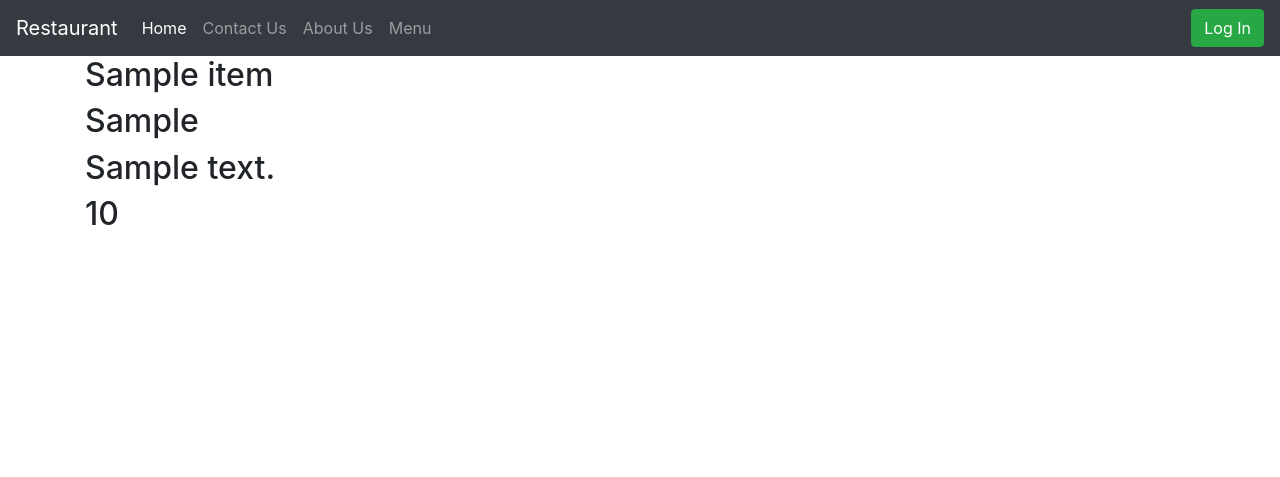
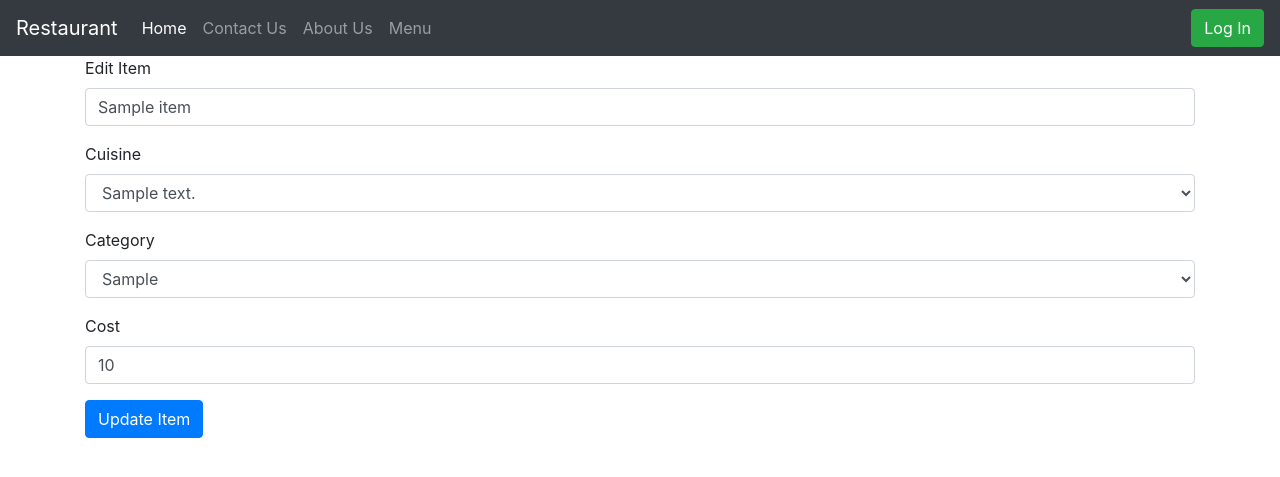
Before and after one commit to ParitoshChaudhary/Billing, a Django app: page /menu/edit/1 in a window 1280 px wide. Shown: the top 477 px of the page. Run offline with Django 3.2, Linux system fonts and the light colour scheme; tables that the repository leaves empty hold one stand-in row (values such as "Sample post"); some libraries are stand-ins or nearby versions.

Commit message:
Added edit option and pagination. Dated 25.03.2020

```diff
--- a/menu_app/views.py
+++ b/menu_app/views.py
@@ -3,6 +3,7 @@ from django.contrib.auth.decorators import login_required
 from menu_app.models import Item as ItemList, Category, Cuisine
 from menu_app.forms import ItemForm, CategoryForm, CuisineForm
 from django.contrib import messages
+from django.core.paginator import Paginator
 
 
 # Create your views here.
@@ -16,6 +17,9 @@ def menu_list(request):
         'category': category,
         'cuisine': cuisine
     }
+    paginator = Paginator(item_list, 10)
+    page = request.GET.get('pg')
+    item_list = paginator.get_page(page)
     return render(request, 'menu_list.html', context)
 
 
@@ -46,8 +50,11 @@ def add_item(request):
         item_list = ItemList.objects.all()
         cuisine = Cuisine.objects.all()
         categories = Category.objects.all()
+        paginator = Paginator(item_list, 10)
+        page = request.GET.get('pg')
+        items = paginator.get_page(page)
         context = {
-            'items': item_list,
+            'items': items,
             'categories' : categories,
             'cuisine' : cuisine
         }
@@ -56,12 +63,31 @@ def add_item(request):
 
 def edit_item(request, item_id):
     if request.method == 'POST':
-        pass
+        item = ItemList.objects.get(pk=item_id)
+        itemform = ItemForm(request.POST, instance = item)
+        cuisineform = CuisineForm(request.POST, instance = item.cuisine)
+        catform = CategoryForm(request.POST, instance = item.category)
+        if itemform.is_valid():
+            item = itemform.save(commit=False)
+            cui = cuisineform.save(commit=False)
+            cat = catform.save(commit=False)
+
+            item.cuisine = Cuisine.objects.get(cuisine=cui)
+            item.category = Category.objects.get(category_type=cat)
+            item.name = request.POST.get('name')
+            item.cost = request.POST.get('cost')
+            item.save()
+        messages.success(request, 'Item edited successfully.')
+        return redirect('add_item')
 
     else:
         item_name = ItemList.objects.get(pk=item_id)
+        cuisine = Cuisine.objects.all()
+        categories = Category.objects.all()
         context = {
-            'items': item_name
+            'items': item_name,
+            'categories' : categories,
+            'cuisine' : cuisine
         }
         return render(request, 'edit.html', context)
 
--- a/templates/edit.html
+++ b/templates/edit.html
@@ -6,9 +6,35 @@
 
 {% block content %}
     <div class="container">
-        <h2>{{ items.name }}</h2>
-        <h2>{{ items.category }}</h2>
-        <h2>{{ items.cuisine }}</h2>
-        <h2>{{ items.cost }}</h2>
+      <form method="POST">
+          {% csrf_token %}
+          <div class="form-group">
+              <label>Edit Item</label>
+              <input type="text" class="form-control" placeholder='{{ items.name }}' name="name" value="{{ items.name }}">
+          </div>
+          <div class="form-group">
+              <label for="inputState">Cuisine</label>
+              <select id="inputState" class="form-control" name="cuisine">
+                  <option selected> {{ items.cuisine }}</option>
+                  {% for item in cuisine %}
+                      <option>{{ item.cuisine }}</option>
+                  {% endfor %}
+              </select>
+          </div>
+          <div class="form-group">
+              <label for="inputState">Category</label>
+              <select id="inputState" class="form-control" name="category_type">
+                  <option selected> {{ items.category }}</option>
+                  {% for item in categories %}
+                      <option>{{ item.category_type }}</option>
+                  {% endfor %}
+              </select>
+          </div>
+          <div class="form-group">
+              <label for="inputState">Cost</label>
+              <input type="text" class="form-control" placeholder="{{ items.cost }}" name="cost" value="{{ items.cost }}">
+          </div>
+          <button type="submit" class="btn btn-primary">Update Item</button>
+      </form>
     </div>
 {% endblock content %}
```
Also changed, not shown: templates/add_item.html (+19 -0 lines).
